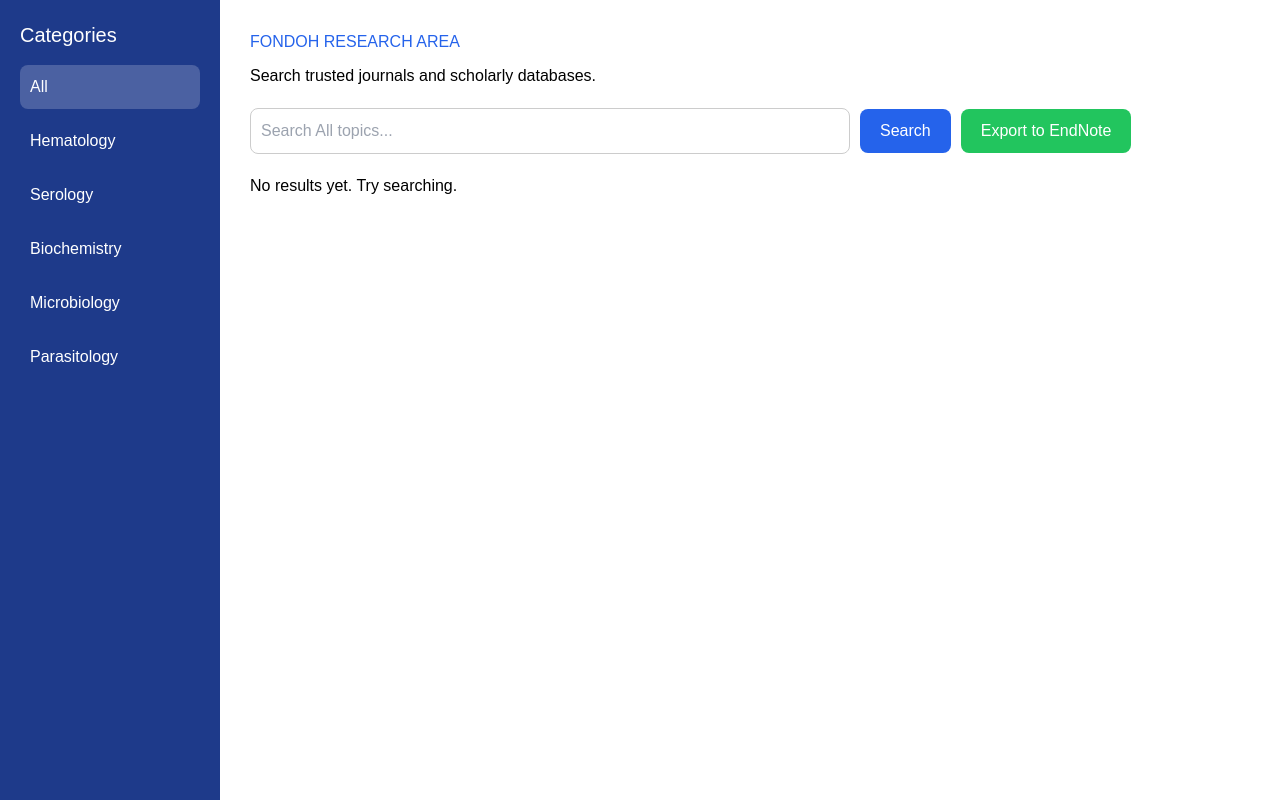
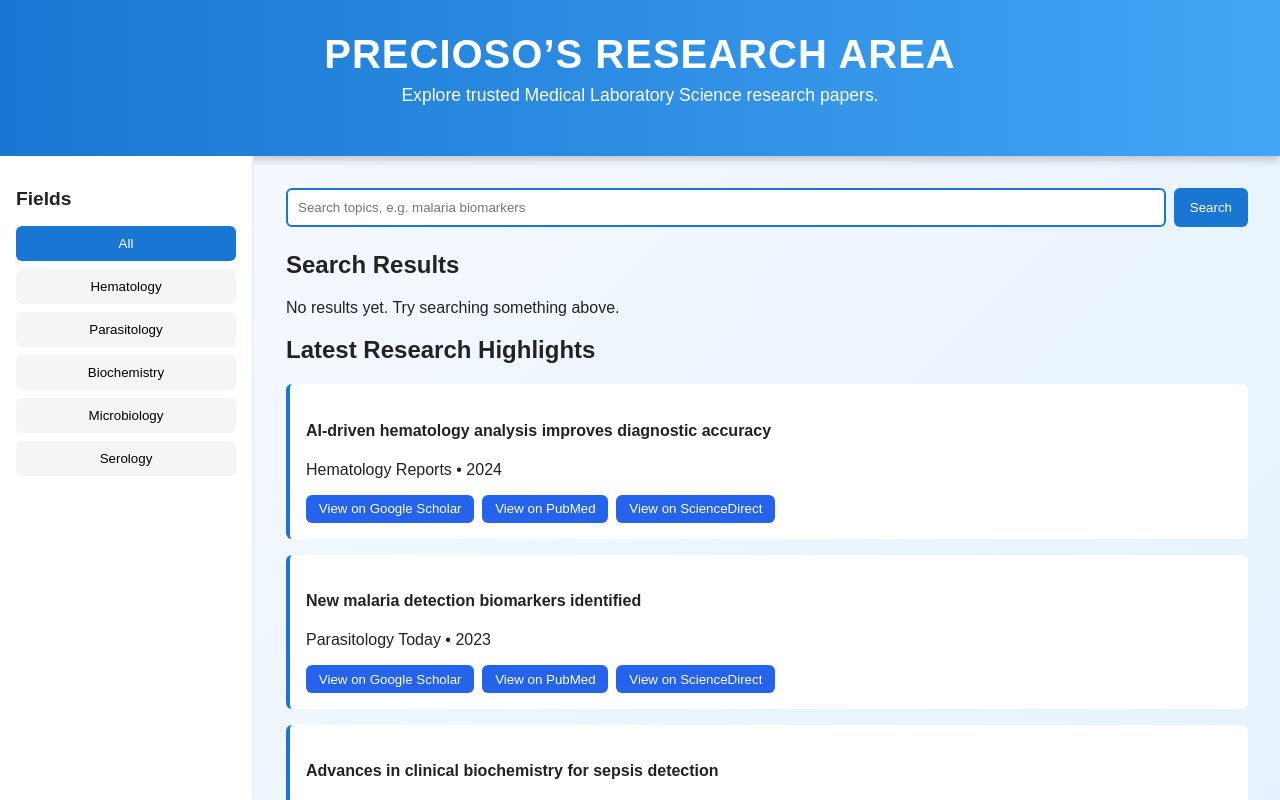
Before and after one commit to fondohprecioso81-hub/precioso-research, a React (Vite) app: page / in a window 1280 px wide. Shown: the top 800 px of the page. Built offline with nearby package versions, Linux system fonts and the light colour scheme.

Commit message:
Sandbox snapshot commit

```diff
--- a/package.json
+++ b/package.json
@@ -10,6 +10,9 @@
     "preview": "vite preview"
   },
   "dependencies": {
+    "cors": "^2.8.5",
+    "express": "^5.1.0",
+    "node-fetch": "^3.3.2",
     "react": "^19.0.0",
     "react-dom": "^19.0.0"
   },
--- a/src/App.tsx
+++ b/src/App.tsx
@@ -1,174 +1,185 @@
 import React, { useState } from "react";
+import "./index.css";
 
-export default function App() {
+const App = () => {
   const [query, setQuery] = useState("");
+  const [selectedField, setSelectedField] = useState("All");
   const [results, setResults] = useState<any[]>([]);
   const [loading, setLoading] = useState(false);
-  const [selectedField, setSelectedField] = useState("All");
+  const [error, setError] = useState("");
+
+  const fields = [
+    "All",
+    "Hematology",
+    "Parasitology",
+    "Biochemistry",
+    "Microbiology",
+    "Serology",
+  ];
+
+  const latestResearch = [
+    {
+      title: "AI-driven hematology analysis improves diagnostic accuracy",
+      source: "Hematology Reports • 2024",
+    },
+    {
+      title: "New malaria detection biomarkers identified",
+      source: "Parasitology Today • 2023",
+    },
+    {
+      title: "Advances in clinical biochemistry for sepsis detection",
+      source: "Clinical Biochem Journal • 2025",
+    },
+  ];
 
   const handleSearch = async () => {
-    if (!query.trim()) return alert("Please enter a search term.");
+    if (!query.trim()) {
+      alert("Please enter a search term");
+      return;
+    }
+
     setLoading(true);
+    setError("");
+    setResults([]);
 
     try {
+      const fieldQuery = selectedField !== "All" ? selectedField : "";
+      // ✅ Call your local backend server (proxy)
       const response = await fetch(
-        `https://serpapi.com/search.json?engine=google_scholar&q=${encodeURIComponent(
-          query
-        )}&api_key=demo`
+        `http://localhost:5000/api/search?q=${encodeURIComponent(
+          query + " " + fieldQuery
+        )}`
       );
+
       const data = await response.json();
-      setResults(data.organic_results || []);
-    } catch (error) {
-      console.error(error);
-      alert("Search failed. Check your internet connection.");
+
+      if (data.error) {
+        throw new Error(data.error);
       }
 
+      if (data.organic_results && data.organic_results.length > 0) {
+        setResults(data.organic_results);
+      } else {
+        setError("No results found.");
+      }
+    } catch (err: any) {
+      console.error(err);
+      setError("Search failed. Check your connection or backend server.");
+    } finally {
       setLoading(false);
+    }
   };
 
-  // Press Enter to search
   const handleKeyDown = (e: React.KeyboardEvent<HTMLInputElement>) => {
     if (e.key === "Enter") handleSearch();
   };
 
-  // Export results to EndNote format (.ris)
-  const handleExportEndNote = () => {
-    if (results.length === 0) return alert("No results to export.");
+  return (
+    <div className="app-container">
+      <header>
+        <h1>PRECIOSO’S RESEARCH AREA</h1>
+        <p>Explore trusted Medical Laboratory Science research papers.</p>
+      </header>
 
-    const ris = results
-      .map(
-        (r) =>
-          `TY  - JOUR\nTI  - ${r.title || "No title"}\nAU  - ${
-            r.publication_info?.authors?.map((a: any) => a.name).join("; ") ||
-            "Unknown"
-          }\nPY  - ${r.publication_info?.year || "n.d."}\nUR  - ${
-            r.link || ""
-          }\nER  - `
-      )
-      .join("\n\n");
+      <div className="main-content">
+        <aside className="sidebar">
+          <h2>Fields</h2>
+          {fields.map((f) => (
+            <button
+              key={f}
+              onClick={() => setSelectedField(f)}
+              className={selectedField === f ? "active" : ""}
+            >
+              {f}
+            </button>
+          ))}
+        </aside>
 
-    const blob = new Blob([ris], { type: "application/x-research-info-systems" });
-    const url = URL.createObjectURL(blob);
-    const a = document.createElement("a");
-    a.href = url;
-    a.download = "fondo_research_results.ris";
-    a.click();
-  };
-
-  return (
-    <div style={{ display: "flex", height: "100vh", fontFamily: "Arial" }}>
-      {/* Sidebar */}
-      <div
-        style={{
-          width: "220px",
-          background: "#1e3a8a",
-          color: "white",
-          padding: "20px",
-        }}
-      >
-        <h2 style={{ fontSize: "20px", marginBottom: "15px" }}>Categories</h2>
-        {["All", "Hematology", "Serology", "Biochemistry", "Microbiology", "Parasitology"].map(
-          (field) => (
-            <div
-              key={field}
-              onClick={() => setSelectedField(field)}
-              style={{
-                background:
-                  selectedField === field ? "rgba(255,255,255,0.2)" : "transparent",
-                padding: "10px",
-                borderRadius: "8px",
-                cursor: "pointer",
-                marginBottom: "10px",
-              }}
-            >
-              {field}
-            </div>
-          )
-        )}
-      </div>
-
-      {/* Main Content */}
-      <div style={{ flex: 1, padding: "30px" }}>
-        <h1 style={{ color: "#2563eb", marginBottom: "10px" }}>
-          FONDOH RESEARCH AREA
-        </h1>
-        <p>Search trusted journals and scholarly databases.</p>
-
-        {/* Search Box */}
-        <div style={{ marginTop: "20px", marginBottom: "20px" }}>
+        <section className="content">
+          <div className="search-box">
             <input
               type="text"
-            placeholder={`Search ${selectedField} topics...`}
+              placeholder="Search topics, e.g. malaria biomarkers"
               value={query}
               onChange={(e) => setQuery(e.target.value)}
               onKeyDown={handleKeyDown}
-            style={{
-              padding: "10px",
-              width: "60%",
-              borderRadius: "8px",
-              border: "1px solid #ccc",
-            }}
             />
-          <button
-            onClick={handleSearch}
-            style={{
-              marginLeft: "10px",
-              padding: "10px 20px",
-              background: "#2563eb",
-              color: "white",
-              border: "none",
-              borderRadius: "8px",
-              cursor: "pointer",
-            }}
-          >
-            Search
-          </button>
-
-          <button
-            onClick={handleExportEndNote}
-            style={{
-              marginLeft: "10px",
-              padding: "10px 20px",
-              background: "#22c55e",
-              color: "white",
-              border: "none",
-              borderRadius: "8px",
-              cursor: "pointer",
-            }}
-          >
-            Export to EndNote
-          </button>
+            <button onClick={handleSearch}>Search</button>
           </div>
 
-        {/* Results */}
-        {loading ? (
-          <p>Loading...</p>
-        ) : results.length > 0 ? (
-          <div>
-            {results.map((item, idx) => (
-              <div
-                key={idx}
-                style={{
-                  border: "1px solid #ddd",
-                  padding: "15px",
-                  borderRadius: "8px",
-                  marginBottom: "10px",
-                }}
-              >
-                <h3>{item.title}</h3>
-                <p>{item.snippet}</p>
-                {item.link && (
-                  <a href={item.link} target="_blank" rel="noreferrer">
-                    View on Google Scholar
+          <div className="results">
+            <h2>Search Results</h2>
+
+            {loading && <p>Loading...</p>}
+            {error && <p style={{ color: "red" }}>{error}</p>}
+
+            {!loading && !error && results.length === 0 && (
+              <p>No results yet. Try searching something above.</p>
+            )}
+
+            {results.map((r, i) => (
+              <div key={i} className="result-card">
+                <a href={r.link} target="_blank" rel="noopener noreferrer">
+                  <h3>{r.title}</h3>
                 </a>
+                {r.publication_info && (
+                  <p>{r.publication_info.summary}</p>
                 )}
+                <div className="cite-buttons">
+                  <button>Cite in EndNote</button>
+                  <button>Cite in Mendeley</button>
+                  <button>Cite in Zotero</button>
+                </div>
               </div>
             ))}
           </div>
-        ) : (
-          <p>No results yet. Try searching.</p>
-        )}
+
+          <div className="latest">
+            <h2>Latest Research Highlights</h2>
+            {latestResearch.map((item, idx) => (
+              <div key={idx} className="highlight">
+                <h4>{item.title}</h4>
+                <p>{item.source}</p>
+                <div className="research-buttons">
+                  <a
+                    href={`https://scholar.google.com/scholar?q=${encodeURIComponent(
+                      item.title
+                    )}`}
+                    target="_blank"
+                    rel="noopener noreferrer"
+                  >
+                    <button>View on Google Scholar</button>
+                  </a>
+                  <a
+                    href={`https://pubmed.ncbi.nlm.nih.gov/?term=${encodeURIComponent(
+                      item.title
+                    )}`}
+                    target="_blank"
+                    rel="noopener noreferrer"
+                  >
+                    <button>View on PubMed</button>
+                  </a>
+                  <a
+                    href={`https://www.sciencedirect.com/search?qs=${encodeURIComponent(
+                      item.title
+                    )}`}
+                    target="_blank"
+                    rel="noopener noreferrer"
+                  >
+                    <button>View on ScienceDirect</button>
+                  </a>
                 </div>
               </div>
+            ))}
+          </div>
+        </section>
+      </div>
+
+      <footer>
+        © 2025 PRECIOSO’S RESEARCH AREA — Built with React + Vite
+      </footer>
+    </div>
   );
-}
+};
+
+export default App;
--- a/src/index.css
+++ b/src/index.css
@@ -1,7 +1,201 @@
-@tailwind base;
-@tailwind components;
-@tailwind utilities;
+body {
+  margin: 0;
+  font-family: "Poppins", sans-serif;
+  background: linear-gradient(135deg, #f9f9ff, #e3f2fd);
+  color: #222;
+}
 
-body {
-  font-family: "Inter", sans-serif;
+.app-container {
+  display: flex;
+  flex-direction: column;
+  min-height: 100vh;
 }
+
+header {
+  text-align: center;
+  padding: 2rem;
+  background: linear-gradient(90deg, #1976d2, #42a5f5);
+  color: white;
+  box-shadow: 0 4px 8px rgba(0, 0, 0, 0.2);
+}
+
+header h1 {
+  margin: 0;
+  font-size: 2.5rem;
+  letter-spacing: 1px;
+}
+
+header p {
+  margin-top: 0.5rem;
+  font-size: 1.1rem;
+}
+
+.main-content {
+  display: flex;
+  flex: 1;
+}
+
+.sidebar {
+  width: 220px;
+  background: white;
+  border-right: 2px solid #e3f2fd;
+  padding: 1rem;
+}
+
+.sidebar h2 {
+  font-size: 1.2rem;
+  margin-bottom: 1rem;
+}
+
+.sidebar button {
+  display: block;
+  width: 100%;
+  background: #f5f5f5;
+  border: none;
+  padding: 10px;
+  margin-bottom: 8px;
+  border-radius: 6px;
+  cursor: pointer;
+  transition: 0.3s;
+  font-weight: 500;
+}
+
+.sidebar button.active,
+.sidebar button:hover {
+  background: #1976d2;
+  color: white;
+}
+
+.content {
+  flex: 1;
+  padding: 2rem;
+}
+
+.search-box {
+  display: flex;
+  gap: 0.5rem;
+  margin-bottom: 1.5rem;
+}
+
+.search-box input {
+  flex: 1;
+  padding: 10px;
+  border: 2px solid #1976d2;
+  border-radius: 6px;
+  outline: none;
+}
+
+.search-box button {
+  background: #1976d2;
+  color: white;
+  border: none;
+  border-radius: 6px;
+  padding: 10px 16px;
+  cursor: pointer;
+  transition: 0.3s;
+}
+
+.search-box button:hover {
+  background: #1565c0;
+}
+
+.result-card {
+  background: white;
+  padding: 1rem;
+  margin-bottom: 1rem;
+  border-radius: 10px;
+  box-shadow: 0 3px 8px rgba(0, 0, 0, 0.1);
+}
+
+.result-card a {
+  color: #1976d2;
+  text-decoration: none;
+}
+
+.cite-buttons {
+  margin-top: 0.5rem;
+}
+
+.cite-buttons button {
+  background: #e3f2fd;
+  border: none;
+  border-radius: 6px;
+  padding: 6px 12px;
+  margin-right: 8px;
+  cursor: pointer;
+  transition: 0.3s;
+}
+
+.cite-buttons button:hover {
+  background: #bbdefb;
+}
+
+.latest .highlight {
+  background: white;
+  border-left: 4px solid #1976d2;
+  margin-top: 1rem;
+  padding: 1rem;
+  border-radius: 6px;
+}
+
+footer {
+  text-align: center;
+  padding: 1rem;
+  background: #1976d2;
+  color: white;
+}
+.papers-grid {
+  display: grid;
+  grid-template-columns: repeat(auto-fit, minmax(280px, 1fr));
+  gap: 1.2rem;
+  margin-top: 1rem;
+}
+
+.paper-card {
+  background: #ffffff10;
+  border-radius: 12px;
+  padding: 1rem;
+  box-shadow: 0 2px 6px rgba(0,0,0,0.1);
+  transition: transform 0.2s ease, box-shadow 0.2s ease;
+}
+
+.paper-card:hover {
+  transform: translateY(-4px);
+  box-shadow: 0 4px 12px rgba(0,0,0,0.15);
+}
+
+.view-btn {
+  background: linear-gradient(to right, #4f46e5, #9333ea);
+  color: white;
+  border: none;
+  border-radius: 8px;
+  padding: 0.4rem 1rem;
+  margin-top: 0.5rem;
+  cursor: pointer;
+  font-size: 0.9rem;
+  transition: background 0.3s ease;
+}.research-buttons {
+  margin-top: 0.5rem;
+  display: flex;
+  flex-wrap: wrap;
+  gap: 0.5rem;
+}
+
+.research-buttons button {
+  background-color: #2563eb;
+  color: white;
+  border: none;
+  border-radius: 6px;
+  padding: 0.4rem 0.8rem;
+  cursor: pointer;
+  transition: background 0.2s ease;
+}
+
+.research-buttons button:hover {
+  background-color: #1e40af;
+}
+
+
+.view-btn:hover {
+  background: linear-gradient(to right, #6366f1, #a855f7);
+}
```
Also changed, not shown: src/components/LatestResearch.tsx (added, +23 -0 lines), 2 other files (tests, documents, lock files or other folders). Lines whose indentation alone changed are shown as unchanged.
